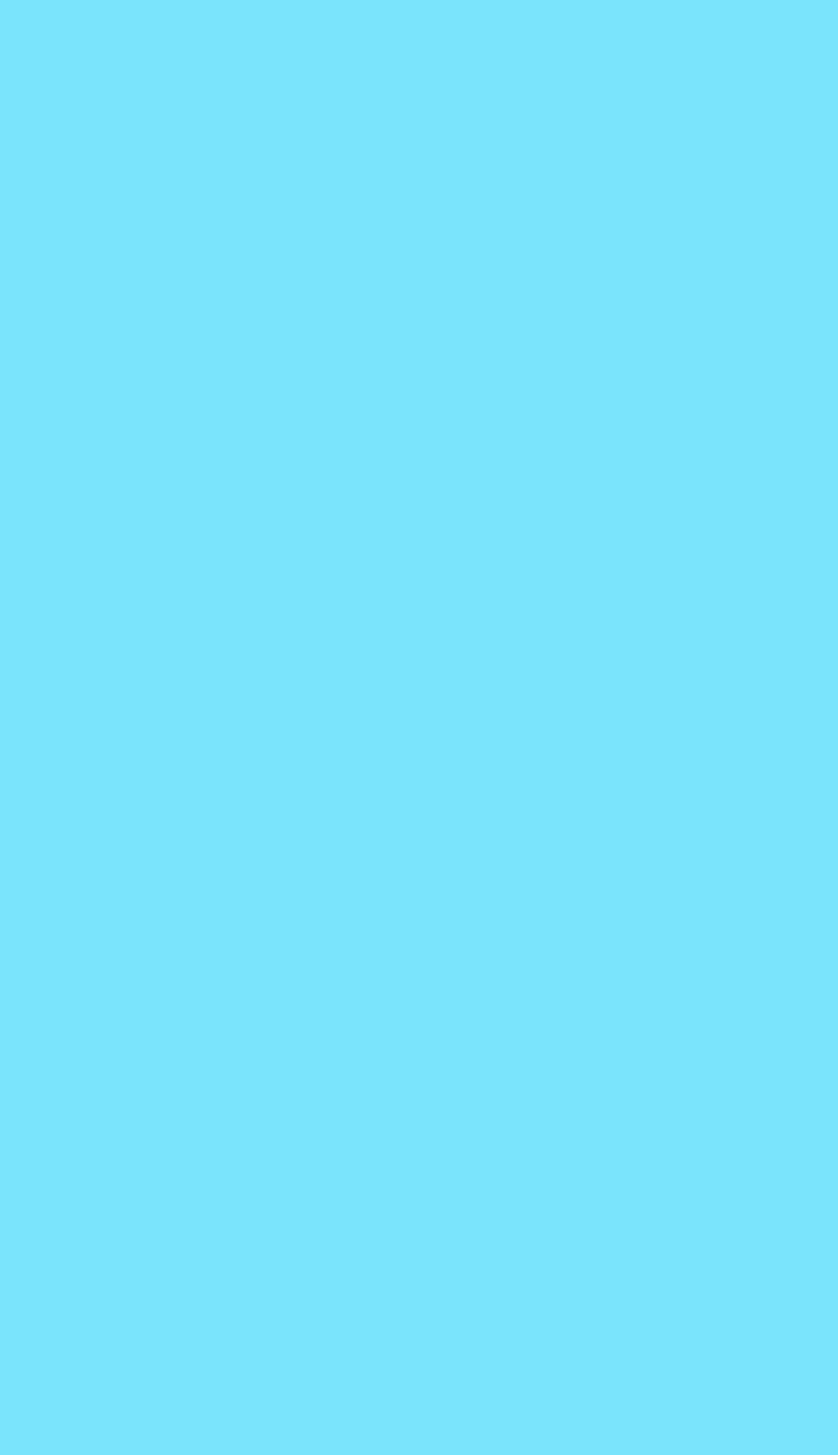
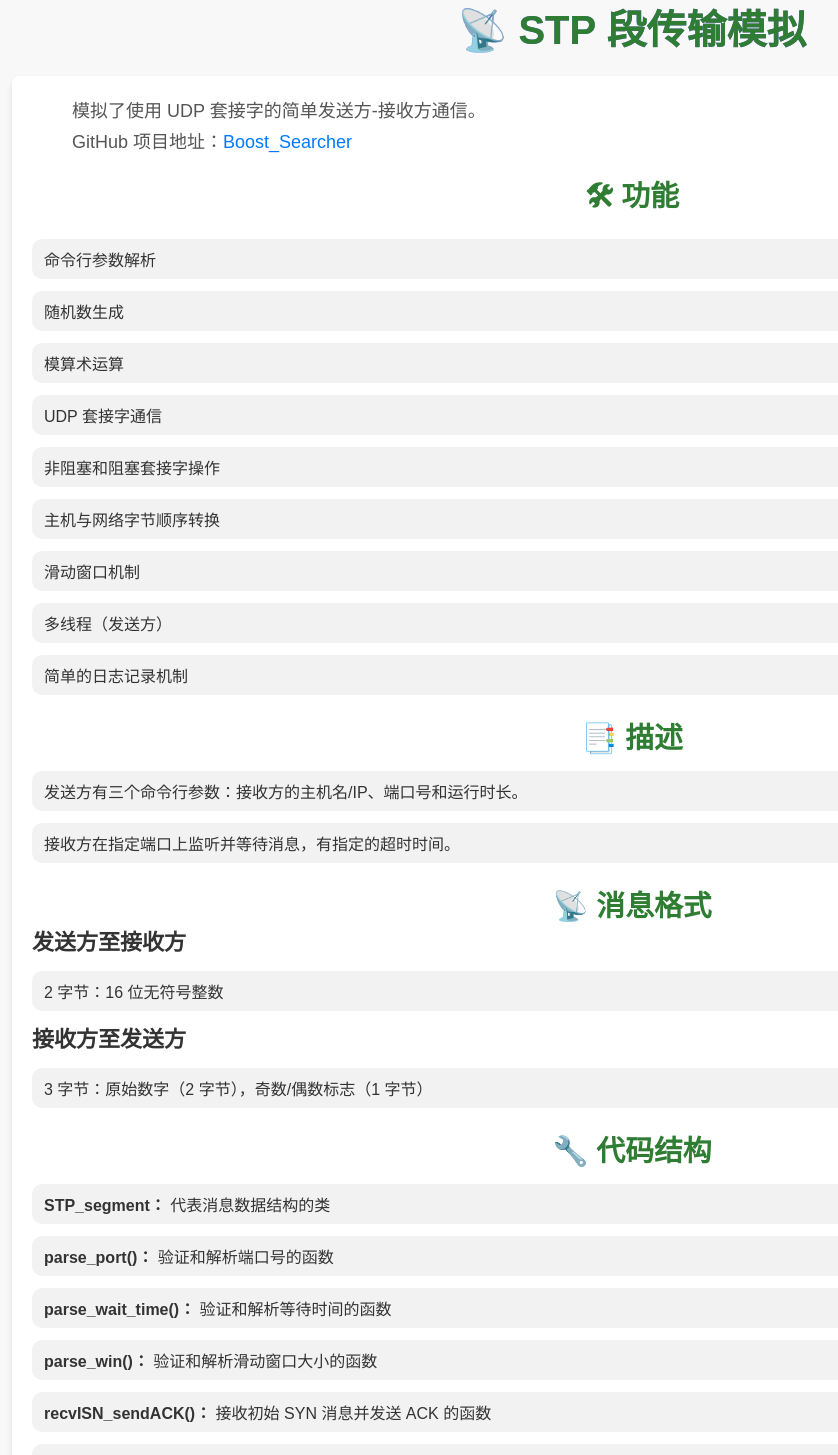
Before and after one commit to Liren4396/projectWebsite, a React (Create React App) app in the folder frontend/: page /projects/STPSimulation in a window 1280 px wide. Before the commit this address had no page. Shown: the part 80-1535 px from the top of the page, without its empty margins (8-846 px from the left). Before the commit the page ends 800 px from the top, so only its background shows below. Built offline with nearby package versions, Linux system fonts and the light colour scheme.

Commit message:
add 2 projects file

```diff
--- a/frontend/src/App.js
+++ b/frontend/src/App.js
@@ -5,8 +5,8 @@ import Projects from './components/Projects';
 import Contact from './components/Contact';
 import AboutMe from './components/AboutMe';
 import HighPerformanceServer from './components/HighPerformanceServer';
-import SqlMovieDb from './components/SqlMovieDb';
-import UnityTowerDefense from './components/UnityTowerDefense';
+import STPSimulation from './components/STP';
+import CppBoostSearch from './components/CppBoostSearch';
 import Login from './components/Login';
 import Register from './components/Register';
 import { UserProvider, useUser } from './components/UserContext'; // 引入 UserContext
@@ -65,8 +65,8 @@ function App() {
           <Route path="/contact" element={<Contact />} />
           <Route path="/about" element={<AboutMe />} />
           <Route path="/projects/HighPerformanceServer" element={<HighPerformanceServer />} />
-          <Route path="/projects/sql-movie-db" element={<SqlMovieDb />} />
-          <Route path="/projects/unity-tower-defense" element={<UnityTowerDefense />} />
+          <Route path="/projects/STPSimulation" element={<STPSimulation />} />
+          <Route path="/projects/CppBoostSearch" element={<CppBoostSearch />} />
           <Route path="/login" element={<Login />} /> {/* 登录页面 */}
           <Route path="/register" element={<Register />} /> {/* 注册页面 */}
         </Routes>
--- /dev/null
+++ b/frontend/src/components/CppBoostSearch.css
@@ -0,0 +1,45 @@
+.project-detail {
+  font-family: Arial, sans-serif;
+  color: #333;
+  padding: 20px;
+  background-color: #f8f8f8;
+  border-radius: 8px;
+}
+
+.project-detail h1 {
+  color: #2e7d32;
+  text-align: center;
+  font-size: 2.5rem;
+  margin-bottom: 20px;
+}
+
+.project-summary {
+  background-color: #fff;
+  padding: 20px;
+  border-radius: 8px;
+  box-shadow: 0 4px 6px rgba(0, 0, 0, 0.1);
+}
+
+.project-summary h2 {
+  color: #2e7d32;
+  font-size: 1.8rem;
+  margin-top: 20px;
+}
+
+.project-summary ul {
+  list-style: none;
+  padding: 0;
+}
+
+.project-summary li {
+  font-size: 1rem;
+  margin-bottom: 10px;
+}
+
+.project-summary pre {
+  background-color: #333;
+  color: #fff;
+  padding: 10px;
+  border-radius: 8px;
+  overflow-x: auto;
+}
--- /dev/null
+++ b/frontend/src/components/CppBoostSearch.js
@@ -0,0 +1,73 @@
+import React from "react";
+import "./CppBoostSearch.css"; // 引入样式文件
+
+function CppBoostSearch() {
+  return (
+    <div className="project-detail">
+      <h1>🚀 Boost_Searcher</h1>
+
+      <div className="project-summary">
+        <p>CppReference 站内搜索引擎，基于 C++11 开发，使用 Boost 和 Protobuf 提高性能。</p>
+        <p>GitHub 项目地址：<a href="https://github.com/Liren4396/c-_Boost_Search/" target="_blank">Boost_Searcher</a></p>
+        <h2>🌟 版本更新</h2>
+        <ul>
+          <li><strong>V1.0.1：</strong>不再使用 Jsoncpp 作为序列化方案，改为使用 Protobuf。</li>
+        </ul>
+
+        <h2>📌 项目背景</h2>
+        <p>🔍 站内搜索，数据更垂直，数据量更小，提升检索效率。</p>
+
+        <h2>🛠 技术栈 & 项目环境</h2>
+        <ul>
+          <li><strong>语言：</strong>C/C++（C++11）</li>
+          <li><strong>库：</strong>STL、Boost、Protobuf、cppjieba</li>
+          <li><strong>环境：</strong>Ubuntu 22.04、g++/Makefile、VSCode</li>
+        </ul>
+
+        <h2>⚙️ 项目原理</h2>
+        <h3>🌍 服务端</h3>
+        <ul>
+          <li>下载 CppReference 对应的 HTML 文件。</li>
+          <li>解析 HTML，清理无用数据，去除标签。</li>
+          <li>建立正向索引和倒排索引，加速网页信息查找。</li>
+          <li>通过索引检索相关 HTML，组合内容，返回搜索结果页面。</li>
+        </ul>
+
+        <h3>👤 客户端</h3>
+        <p>用户发送 HTTP GET 请求，上传搜索关键字。</p>
+
+        <h2>🔧 功能模块</h2>
+        <h3>📝 数据筛选（parse.cc）</h3>
+        <ul>
+          <li>使用 Boost 文件系统库 (boost::filesystem)</li>
+          <li>文件查找：遍历 HTML 文件，存入 file_list。</li>
+          <li>解析内容：提取 title、content、url，存入 results。</li>
+          <li>数据拼接：以 \3 作为分隔符拼接不同文件。</li>
+        </ul>
+
+        <h3>📚 索引构建（index.hpp）</h3>
+        <ul>
+          <li>数据结构：</li>
+          <li>
+            <ul>
+              <li><strong>DocInfo：</strong>包含 title、content、url、doc_id</li>
+              <li><strong>InvertedElem：</strong>包含 doc_id、word、weight</li>
+            </ul>
+          </li>
+          <li>正向索引：vector 结构，按 id 存储 DocInfo</li>
+          <li>倒排索引：unordered_map，key 为 string，value 为 vector&lt;InvertedElem&gt;</li>
+        </ul>
+
+        <h3>🌐 服务器构建（http_server.cc）</h3>
+        <ul>
+          <li>使用 httplib 处理 HTTP 请求</li>
+          <li>解析查询参数，调用 Searcher 进行搜索</li>
+          <li>返回 JSON 结果，使用 Protobuf 组装搜索结果</li>
+        </ul>
+
+      </div>
+    </div>
+  );
+}
+
+export default CppBoostSearch;
--- a/frontend/src/components/Projects.js
+++ b/frontend/src/components/Projects.js
@@ -12,10 +12,10 @@ function Projects() {
             <Link to="/projects/HighPerformanceServer">C++ High Performance Server</Link>
           </li>
           <li>
-            <Link to="/projects/sql-movie-db">🎬 SQL Movie Database</Link>
+            <Link to="/projects/STPSimulation">Simple Transport Protocol</Link>
           </li>
           <li>
-            <Link to="/projects/unity-tower-defense">🛡️ Unity Tower Defense Game</Link>
+            <Link to="/projects/CppBoostSearch">C++ CppBoost Search</Link>
           </li>
         </ul>
       </div>
--- /dev/null
+++ b/frontend/src/components/STP.css
@@ -0,0 +1,45 @@
+.project-detail {
+    font-family: Arial, sans-serif;
+    color: #333;
+    padding: 20px;
+    background-color: #f8f8f8;
+    border-radius: 8px;
+  }
+
+  .project-detail h1 {
+    color: #2e7d32;
+    text-align: center;
+    font-size: 2.5rem;
+    margin-bottom: 20px;
+  }
+
+  .project-summary {
+    background-color: #fff;
+    padding: 20px;
+    border-radius: 8px;
+    box-shadow: 0 4px 6px rgba(0, 0, 0, 0.1);
+  }
+
+  .project-summary h2 {
+    color: #2e7d32;
+    font-size: 1.8rem;
+    margin-top: 20px;
+  }
+
+  .project-summary ul {
+    list-style: none;
+    padding: 0;
+  }
+
+  .project-summary li {
+    font-size: 1rem;
+    margin-bottom: 10px;
+  }
+
+  .project-summary pre {
+    background-color: #333;
+    color: #fff;
+    padding: 10px;
+    border-radius: 8px;
+    overflow-x: auto;
+  }
--- /dev/null
+++ b/frontend/src/components/STP.js
@@ -0,0 +1,64 @@
+import React from "react";
+import "./STP.css"; // 引入样式文件
+
+function STPSimulation() {
+  return (
+    <div className="project-detail">
+      <h1>📡 STP 段传输模拟</h1>
+
+      <div className="project-summary">
+        <p>模拟了使用 UDP 套接字的简单发送方-接收方通信。</p>
+        <p>GitHub 项目地址：<a href="https://github.com/Liren4396/STP/" target="_blank">Boost_Searcher</a></p>
+        <h2>🛠 功能</h2>
+        <ul>
+          <li>命令行参数解析</li>
+          <li>随机数生成</li>
+          <li>模算术运算</li>
+          <li>UDP 套接字通信</li>
+          <li>非阻塞和阻塞套接字操作</li>
+          <li>主机与网络字节顺序转换</li>
+          <li>滑动窗口机制</li>
+          <li>多线程（发送方）</li>
+          <li>简单的日志记录机制</li>
+        </ul>
+
+        <h2>📑 描述</h2>
+        <ul>
+          <li>发送方有三个命令行参数：接收方的主机名/IP、端口号和运行时长。</li>
+          <li>接收方在指定端口上监听并等待消息，有指定的超时时间。</li>
+        </ul>
+
+        <h2>📡 消息格式</h2>
+        <h3>发送方至接收方</h3>
+        <ul>
+          <li>2 字节：16 位无符号整数</li>
+        </ul>
+        <h3>接收方至发送方</h3>
+        <ul>
+          <li>3 字节：原始数字（2 字节），奇数/偶数标志（1 字节）</li>
+        </ul>
+
+        <h2>🔧 代码结构</h2>
+        <ul>
+          <li><strong>STP_segment：</strong> 代表消息数据结构的类</li>
+          <li><strong>parse_port()：</strong> 验证和解析端口号的函数</li>
+          <li><strong>parse_wait_time()：</strong> 验证和解析等待时间的函数</li>
+          <li><strong>parse_win()：</strong> 验证和解析滑动窗口大小的函数</li>
+          <li><strong>recvISN_sendACK()：</strong> 接收初始 SYN 消息并发送 ACK 的函数</li>
+          <li><strong>send_data()：</strong> 发送数据并处理丢失和确认的函数</li>
+          <li><strong>主执行块：</strong> 设置套接字，处理消息传输，并记录活动</li>
+        </ul>
+
+        <h2>📊 滑动窗口机制</h2>
+        <p>滑动窗口用于控制发送方在等待确认前可以发送的数据量。</p>
+        <ul>
+          <li>发送方维护一个窗口，包含已发送但尚未确认的数据段。</li>
+          <li>接收方通过发送 ACK 消息来确认接收到的数据段。</li>
+          <li>发送方在接收到 ACK 后，将窗口向前滑动，继续发送新的数据段。</li>
+        </ul>
+      </div>
+    </div>
+  );
+}
+
+export default STPSimulation;
--- a/frontend/src/components/SqlMovieDb.js
+++ /dev/null
@@ -1,13 +0,0 @@
-
-import React from "react";
-
-function SqlMovieDb() {
-  return (
-    <div className="project-detail">
-      <h1>🎬 SQL Movie Database</h1>
-      <p>这里是关于 SQL 电影数据库的介绍...</p>
-    </div>
-  );
-}
-
-export default SqlMovieDb;
--- a/frontend/src/components/UnityTowerDefense.js
+++ /dev/null
@@ -1,12 +0,0 @@
-import React from "react";
-
-function UnityTowerDefense() {
-  return (
-    <div className="project-detail">
-      <h1>🛡️ Unity Tower Defense Game</h1>
-      <p>这里是关于 Unity 塔防游戏的介绍...</p>
-    </div>
-  );
-}
-
-export default UnityTowerDefense;
```
